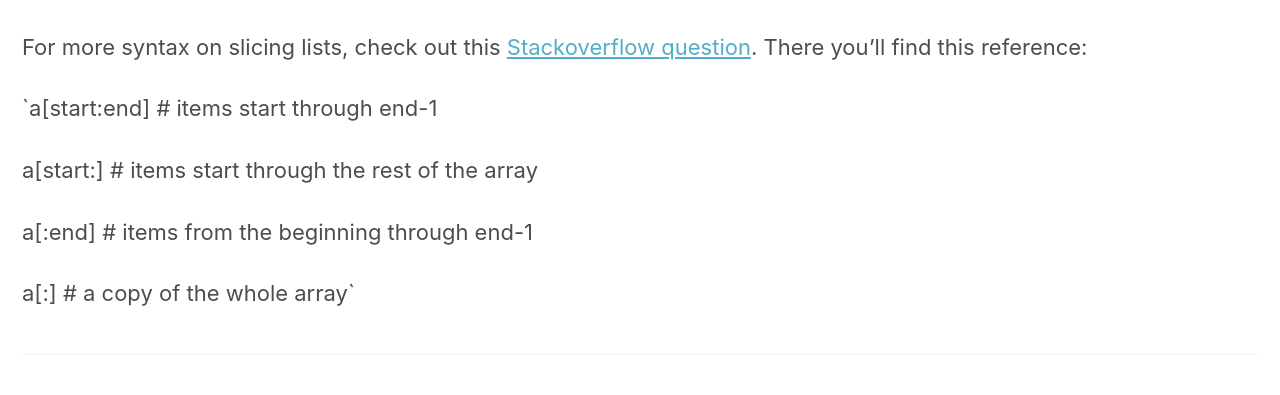
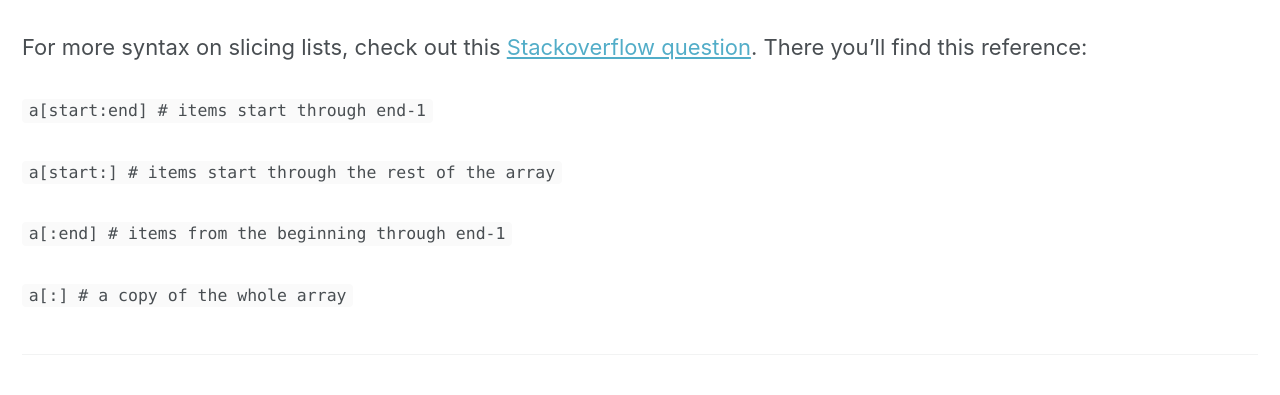
Before and after one commit to nahusznaj/nahusznaj.github.io, a Jekyll site: the page built from _posts/learning/2018-06-14-python-learning.md, in a window 1280 px wide. Shown: the part 1659-2054 px from the top of the page. Built offline with Jekyll 4.4.1, drawn with Linux system fonts in a browser that asks for light colours; nearby versions of some CDN libraries.

```diff
--- a/_posts/learning/2018-06-14-python-learning.md
+++ b/_posts/learning/2018-06-14-python-learning.md
@@ -56,10 +56,10 @@ Hence, `list[start : end]` will give as output the set `{list[start], list[start
 
 For more syntax on slicing lists, check out this [Stackoverflow question](https://stackoverflow.com/a/509295/7746941). There you'll find this reference:
 
-`a[start:end] # items start through end-1
+`a[start:end] # items start through end-1`
 
-a[start:]    # items start through the rest of the array
+`a[start:]    # items start through the rest of the array`
 
-a[:end]      # items from the beginning through end-1
+`a[:end]      # items from the beginning through end-1`
 
-a[:]         # a copy of the whole array`
+`a[:]         # a copy of the whole array`
```
